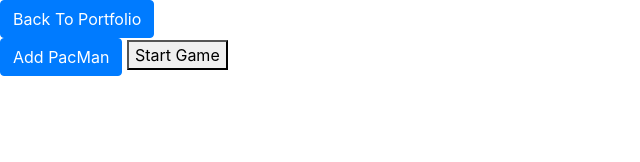
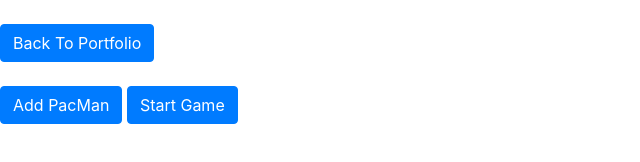
Before and after one commit to JBecerra601/PacMen, a plain HTML site: page Index.html in a window 1280 px wide. Shown: the whole page, without its empty margins (0-640 px from the left). Drawn offline with nearby package versions, Linux system fonts and the light colour scheme.

Commit message:
commit to main

```diff
--- a/Index.html
+++ b/Index.html
@@ -16,15 +16,16 @@
 </head>
 <body>
     <!--return button-->
+    <br>
     <div class="text-left">
         <a href="https://jbecerra601.github.io/" class="btn btn-primary"><i class="bi bi-house"></i>Back To Portfolio</a></div>
     </div>
-
+    </br>
 
 
     <div id='game'>
-        <button class="btn btn-primary "onclick='makeOne()' width='200' height='30'>Add PacMan</button>
-        <button onclick='update()' width='200' height='30'>Start Game</button>
+        <button class="btn btn-primary"onclick='makeOne()' width='200' height='30'>Add PacMan</button>
+        <button class="btn btn-primary"onclick='update()' width='200' height='30'>Start Game</button>
 
     </div>
     <script src="pacmen.js"></script>
```
